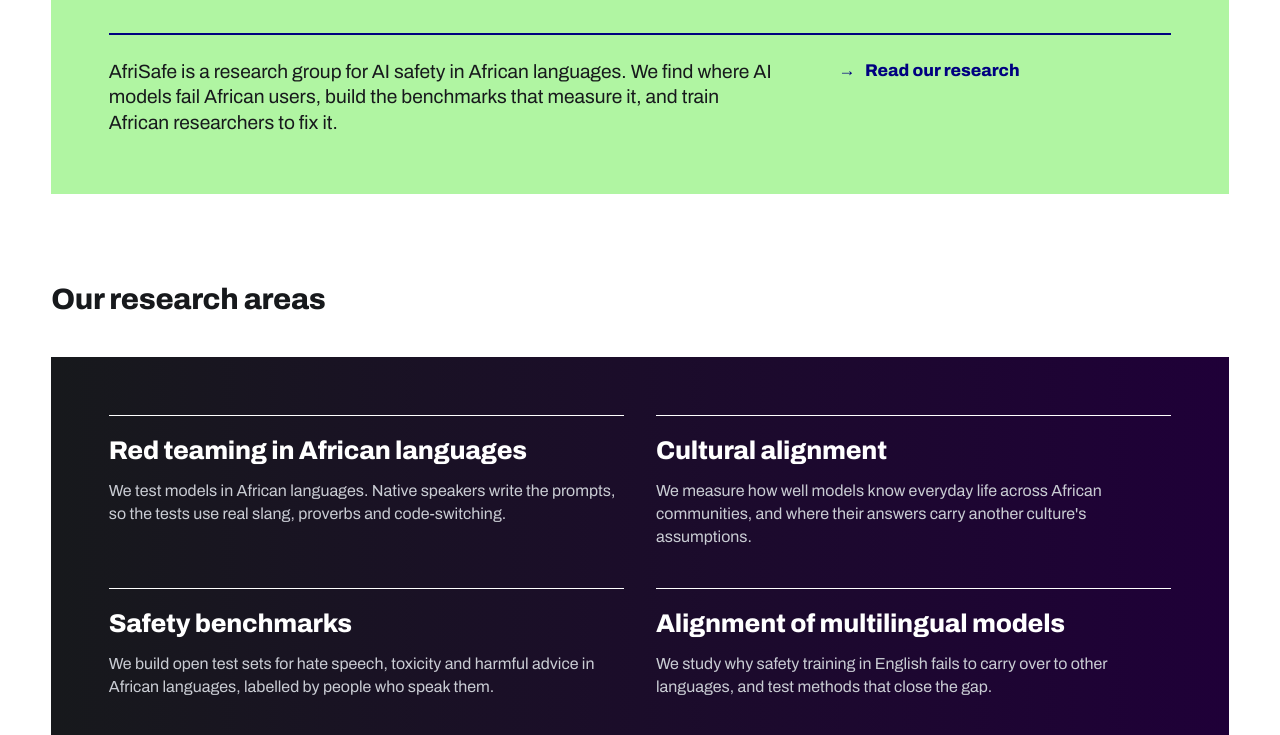
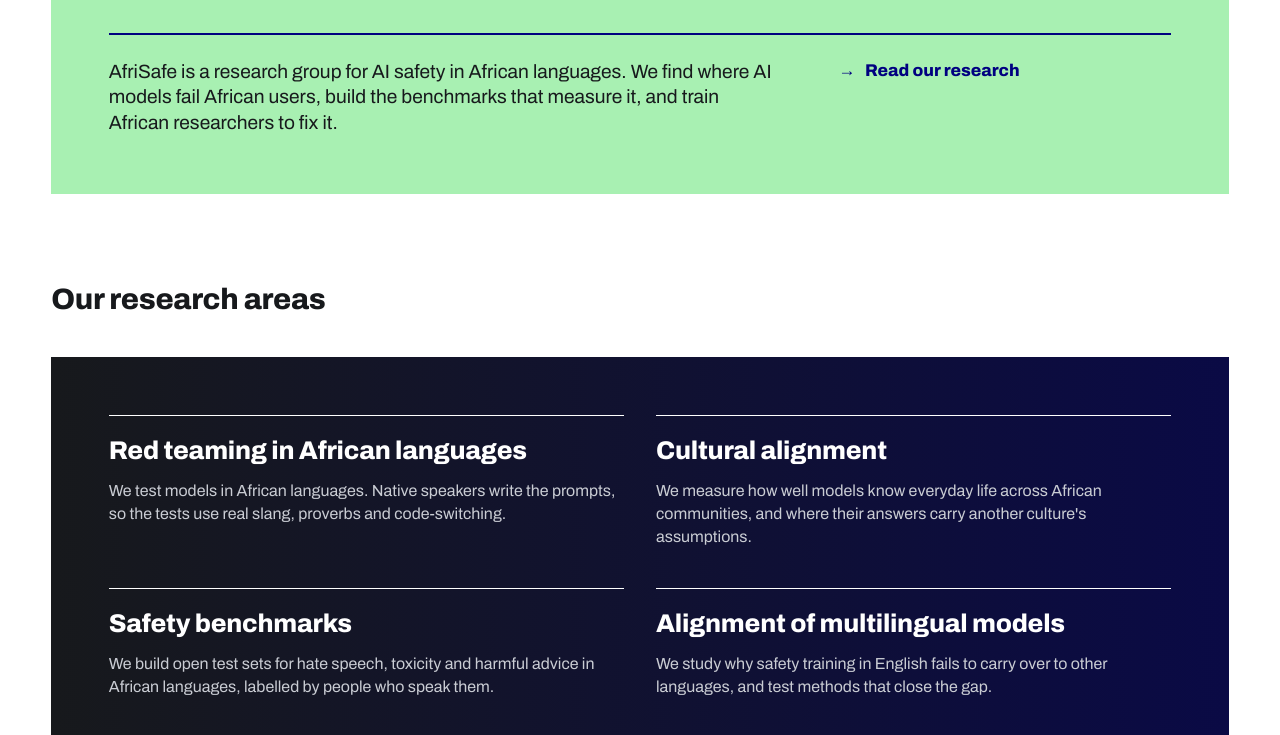
Before and after one commit to shmuhammadd/afrisafe, a plain HTML site: page index.html in a window 1280 px wide. Shown: the part 367-1102 px from the top of the page. Drawn offline with Linux system fonts and the light colour scheme.

Commit message:
Adopt palette A (refined mint); remove the colour chooser

```diff
--- a/index.html
+++ b/index.html
@@ -16,7 +16,6 @@
 <link rel="preconnect" href="https://fonts.gstatic.com" crossorigin>
 <link rel="stylesheet" href="https://fonts.googleapis.com/css2?family=Archivo:wght@400;700;800&display=swap">
 <link rel="stylesheet" href="styles.css">
-<script src="palette.js"></script>
 <script type="application/ld+json">
 {
   "@context": "https://schema.org",
@@ -326,8 +325,7 @@
   function run() { if (!raf && !still && seen && !document.hidden) raf = requestAnimationFrame(frame); }
 
   document.fonts.ready.then(function () {
-    new ResizeObserver(layout).observe(hero);
-    document.addEventListener('palettechange', layout);   // colour chooser   // also fires once on observe: that is the first frame
+    new ResizeObserver(layout).observe(hero);   // also fires once on observe: that is the first frame
     if (still) return;
     new IntersectionObserver(function (e) { seen = e[e.length - 1].isIntersecting; run(); }).observe(hero);
     document.addEventListener('visibilitychange', run);
--- a/palette.js
+++ /dev/null
@@ -1,32 +0,0 @@
-// TEMPORARY colour chooser. Remove this file, its <script> tags and the "Colour chooser" CSS once a palette is picked.
-// It only switches on when the page is opened with ?pick in the address, so ordinary visitors never see it.
-(function () {
-  var root = document.documentElement, KEY = 'afrisafe-palette', on = false, saved = 'current';
-  try {
-    if (new URLSearchParams(location.search).has('pick')) sessionStorage.setItem('afrisafe-pick', '1');
-    on = sessionStorage.getItem('afrisafe-pick') === '1';
-    saved = localStorage.getItem(KEY) || 'current';
-  } catch (e) {}
-  if (!on) return;
-  var OPTIONS = [['current', 'Current'], ['a', 'A: refined mint'], ['b', 'B: amber and indigo']];
-  function apply(name) {
-    if (name === 'current') root.removeAttribute('data-palette'); else root.setAttribute('data-palette', name);
-    try { localStorage.setItem(KEY, name); } catch (e) {}
-    document.dispatchEvent(new Event('palettechange'));   // the hero animation redraws in the new colour
-    var buttons = document.querySelectorAll('.picker button');
-    for (var i = 0; i < buttons.length; i++) buttons[i].setAttribute('aria-pressed', buttons[i].value === name);
-  }
-  apply(saved);   // before first paint, so there is no flash of the wrong palette
-  document.addEventListener('DOMContentLoaded', function () {
-    var bar = document.createElement('div');
-    bar.className = 'picker';
-    bar.setAttribute('role', 'group');
-    bar.setAttribute('aria-label', 'Choose a colour scheme');
-    bar.innerHTML = '<span>Colour scheme</span>' + OPTIONS.map(function (o) {
-      return '<button type="button" value="' + o[0] + '">' + o[1] + '</button>';
-    }).join('');
-    bar.addEventListener('click', function (e) { if (e.target.value) apply(e.target.value); });
-    document.body.appendChild(bar);
-    apply(root.getAttribute('data-palette') || 'current');
-  });
-})();
--- a/styles.css
+++ b/styles.css
@@ -1,6 +1,6 @@
 /* Layout: white page, inset blocks. Colour and type follow imperial.ac.uk:
    black-weight sentence-case headings, plain grotesque body, thin rules, arrow links,
-   mint and lavender panels, a dark panel that fades to purple.
+   mint and lavender panels, a dark panel that fades to deep navy.
    Type: Archivo at weight 800 for headings and 400 for text. Measured against Imperial's own
    face (licensed to Imperial, so not used here) it is the closest free match in weight and width.
    Sizes follow Imperial's scale: hero up to 74px, h2 up to 33px, h3 about 21px. */
@@ -10,13 +10,13 @@
   --white: #ffffff;
   --navy: #000080;
   --blue: #0000cd;
-  --mint: #b0f5a2;
+  --mint: #a8f0b2;
   --lavender: #e5e5f2;
-  --purple: #1f0038;
+  --purple: #0a0a45; /* deep navy end of the dark panel */
   --soft: #c9ccd3;
   --muted: #4d5263; /* author lines; 7.6:1 on white */
-  --names: #000080; /* hero language names, drawn faintly on the canvas */
-  --names-boost: 1;
+  --names: #06401c; /* hero language names: a dark green of the mint's own hue, drawn faintly on the canvas */
+  --names-boost: 1.2;
 
   --font: Archivo, "Helvetica Neue", Arial, sans-serif;
 }
@@ -28,7 +28,7 @@ img { max-width: 100%; height: auto; display: block; }
 p { margin: 0; }
 a { color: var(--blue); text-underline-offset: 3px; }
 a:focus-visible, summary:focus-visible { outline: 3px solid var(--blue); outline-offset: 3px; }
-/* blue on the dark footer is 1.6:1; mint is 13.8:1 */
+/* blue on the dark footer is 1.6:1; mint is 13.2:1 */
 .top a:focus-visible, .foot a:focus-visible { outline-color: var(--mint); }
 section[id] { scroll-margin-top: 2rem; }
 
@@ -230,22 +230,3 @@ h2.second { margin-top: clamp(3rem, 6vw, 4.5rem); }
   html { scroll-behavior: auto; }
   .go::before, .pub-group a { transition: none; }
 }
-
-/* ==== Colour chooser (TEMPORARY): two candidate palettes, switched by palette.js when the page is opened with ?pick ==== */
-/* A: refined mint. Cooler green, names in dark green, dark panel fades to deep navy. */
-:root[data-palette="a"] { --mint: #a8f0b2; --purple: #0a0a45; --names: #06401c; --names-boost: 1.2; }
-/* B: amber and indigo. Amber field, indigo for rules and links, pale amber tint, flat indigo panel. */
-:root[data-palette="b"] { --navy: #1b2360; --blue: #2a3aa8; --mint: #f7b52c; --lavender: #fbefd0; --purple: #151b42; --names: #6b3d00; --names-boost: 1.07; }
-:root[data-palette="b"] .night { background: var(--purple); }
-:root[data-palette="b"] .mark-a { fill: var(--navy); }
-:root[data-palette="b"] .mark-tick { stroke: var(--white); }
-.picker {
-  position: fixed; left: 50%; bottom: 1rem; transform: translateX(-50%); z-index: 50;
-  display: flex; flex-wrap: wrap; align-items: center; justify-content: center; gap: 0.25rem; max-width: calc(100vw - 2rem);
-  padding: 0.4rem; background: #17191c; color: #ffffff; border: 2px solid #ffffff; font-size: 0.875rem;
-}
-.picker span { padding: 0 0.6rem; font-weight: 700; }
-.picker button { font: inherit; font-weight: 700; padding: 0.55rem 0.9rem; border: 0; background: none; color: #ffffff; cursor: pointer; }
-.picker button:hover { text-decoration: underline; }
-.picker button[aria-pressed="true"] { background: #ffffff; color: #17191c; }
-.picker button:focus-visible { outline: 3px solid #ffffff; outline-offset: 2px; }
```
Also changed, not shown: papers.html (+0 -1 lines), team.html (+0 -1 lines), assets/logo.svg.
